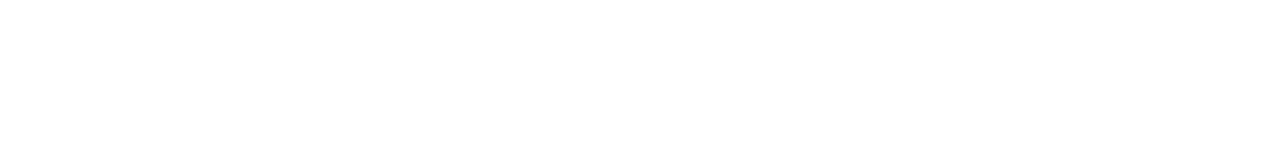
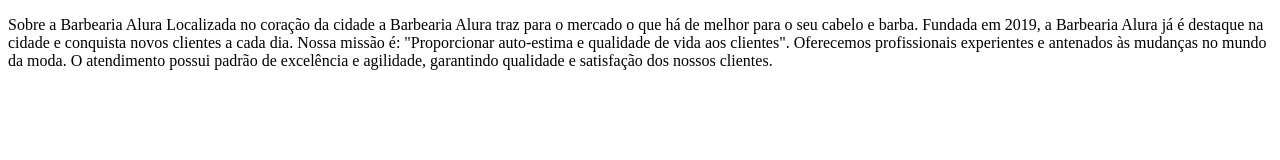
Before and after one commit to Leh020/BarbeariaAlura, a plain HTML site: page index.html in a window 1280 px wide. Drawn offline with Linux system fonts and the light colour scheme.

Commit message:
Texto Base

```diff
--- a/index.html
+++ b/index.html
@@ -6,6 +6,12 @@
     <title>Barbearia Alura</title>
 </head>
 <body>
+   <p> Sobre a Barbearia Alura
 
+Localizada no coração da cidade a Barbearia Alura traz para o mercado o que há de melhor para o seu cabelo e barba. Fundada em 2019, a Barbearia Alura já é destaque na cidade e conquista novos clientes a cada dia.
+
+Nossa missão é: "Proporcionar auto-estima e qualidade de vida aos clientes".
+
+Oferecemos profissionais experientes e antenados às mudanças no mundo da moda. O atendimento possui padrão de excelência e agilidade, garantindo qualidade e satisfação dos nossos clientes.</p>
 </body>
 </html>
```
